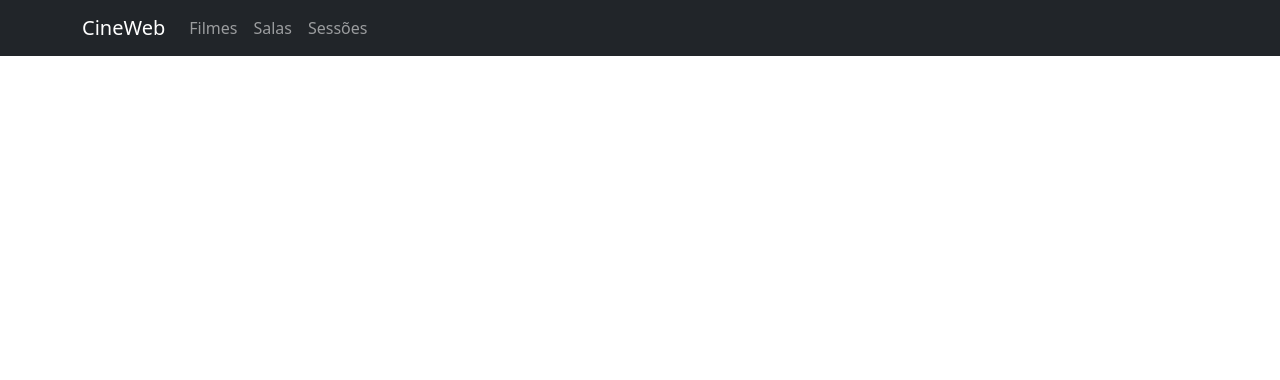
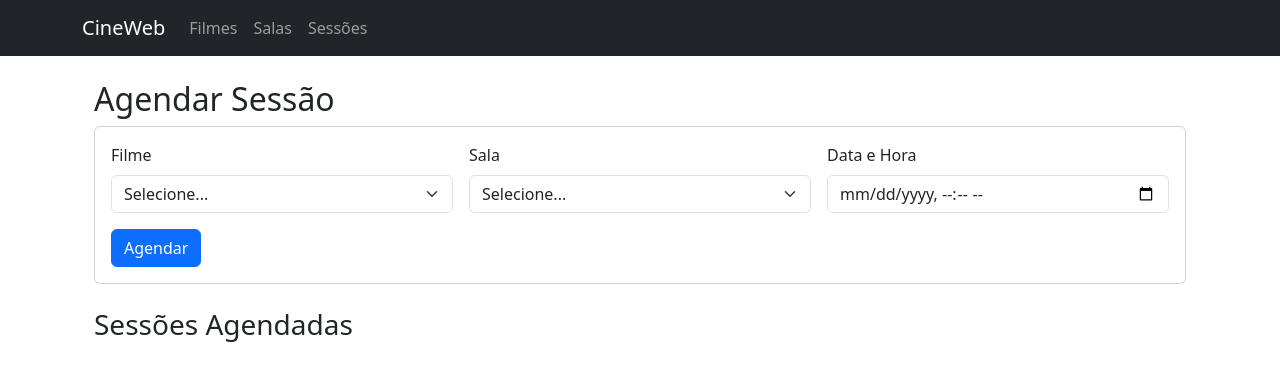
Before and after one commit to rovicz/Web-P2-Cinema, a React (Vite) app: page /sessoes in a window 1280 px wide. Shown: the top 380 px of the page. Built offline with nearby package versions, Linux system fonts and the light colour scheme; data requests are answered from the project's data file.

Commit message:
feat: creating sessoes page

```diff
--- a/src/App.tsx
+++ b/src/App.tsx
@@ -3,6 +3,7 @@ import { Toaster } from "sonner";
 import { Navbar } from "./components/Navbar";
 import { Filmes } from "./pages/Filmes";
 import { Salas } from "./pages/Salas";
+import { Sessoes } from "./pages/Sessoes";
 
 function App() {
   return (
@@ -12,6 +13,7 @@ function App() {
         <Routes>
           <Route path="/filmes" element={<Filmes />} />
           <Route path="/salas" element={<Salas />} />
+          <Route path="/sessoes" element={<Sessoes />} />
           <Route path="/" element={<Filmes />} />
         </Routes>
       </main>
--- /dev/null
+++ b/src/pages/Sessoes.tsx
@@ -0,0 +1,178 @@
+import { useState, useEffect } from "react";
+import { z } from "zod";
+import { toast } from "sonner";
+import { type Sessao, type Filme, type Sala, sessaoSchema } from "../types";
+
+export function Sessoes() {
+  const [sessoes, setSessoes] = useState<Sessao[]>([]);
+  const [filmes, setFilmes] = useState<Filme[]>([]);
+  const [salas, setSalas] = useState<Sala[]>([]);
+  const [formData, setFormData] = useState({
+    filmeId: "",
+    salaId: "",
+    dataHora: "",
+  });
+  const [errors, setErrors] = useState<{ [key: string]: string }>({});
+
+  useEffect(() => {
+    Promise.all([
+      fetch("http://localhost:3000/sessoes").then((r) => r.json()),
+      fetch("http://localhost:3000/filmes").then((r) => r.json()),
+      fetch("http://localhost:3000/salas").then((r) => r.json()),
+    ]).then(([sessoesData, filmesData, salasData]) => {
+      setSessoes(sessoesData);
+      setFilmes(filmesData);
+      setSalas(salasData);
+    });
+  }, []);
+
+  const handleSubmit = async (e: React.FormEvent) => {
+    e.preventDefault();
+    try {
+      const dados = sessaoSchema.parse(formData);
+      setErrors({});
+
+      const payload = {
+        filmeId: Number(dados.filmeId),
+        salaId: Number(dados.salaId),
+        dataHora: dados.dataHora,
+      };
+
+      await fetch("http://localhost:3000/sessoes", {
+        method: "POST",
+        headers: { "Content-Type": "application/json" },
+        body: JSON.stringify(payload),
+      });
+      toast.success("Sessão agendada!");
+      window.location.reload();
+    } catch (err) {
+      if (err instanceof z.ZodError) {
+        const fieldErrors: { [key: string]: string } = {};
+        err.issues.forEach((error) => {
+          fieldErrors[error.path[0] as string] = error.message;
+        });
+        setErrors(fieldErrors);
+      }
+    }
+  };
+
+  const venderIngresso = async (sessaoId: number) => {
+    const tipo = prompt(
+      "Tipo do ingresso:\n1 - Inteira (R$ 20)\n2 - Meia (R$ 10)",
+    );
+    if (tipo === "1" || tipo === "2") {
+      const valor = tipo === "1" ? 20 : 10;
+      try {
+        await fetch("http://localhost:3000/ingressos", {
+          method: "POST",
+          headers: { "Content-Type": "application/json" },
+          body: JSON.stringify({
+            sessaoId,
+            tipo: tipo === "1" ? "Inteira" : "Meia",
+            valor,
+          }),
+        });
+        toast.success(`Ingresso vendido! Valor: R$ ${valor.toFixed(2)}`);
+      } catch (error) {
+        toast.error("Falha ao vender ingresso. Tente novamente.");
+        console.error(error);
+      }
+    }
+  };
+
+  const getNomeFilme = (id: number) =>
+    filmes.find((f) => f.id === id)?.titulo || "Desconhecido";
+  const getNumeroSala = (id: number) =>
+    salas.find((s) => s.id === id)?.numero || "?";
+
+  return (
+    <div className="container">
+      <h2>Agendar Sessão</h2>
+      <form onSubmit={handleSubmit} className="card p-3 mb-4">
+        <div className="row g-3">
+          <div className="col-md-4">
+            <label className="form-label">Filme</label>
+            <select
+              className={`form-select ${errors.filmeId ? "is-invalid" : ""}`}
+              onChange={(e) =>
+                setFormData({ ...formData, filmeId: e.target.value })
+              }
+            >
+              <option value="">Selecione...</option>
+              {filmes.map((f) => (
+                <option key={f.id} value={f.id}>
+                  {f.titulo}
+                </option>
+              ))}
+            </select>
+            {errors.filmeId && (
+              <div className="invalid-feedback">{errors.filmeId}</div>
+            )}
+          </div>
+          <div className="col-md-4">
+            <label className="form-label">Sala</label>
+            <select
+              className={`form-select ${errors.salaId ? "is-invalid" : ""}`}
+              onChange={(e) =>
+                setFormData({ ...formData, salaId: e.target.value })
+              }
+            >
+              <option value="">Selecione...</option>
+              {salas.map((s) => (
+                <option key={s.id} value={s.id}>
+                  Sala {s.numero}
+                </option>
+              ))}
+            </select>
+            {errors.salaId && (
+              <div className="invalid-feedback">{errors.salaId}</div>
+            )}
+          </div>
+          <div className="col-md-4">
+            <label className="form-label">Data e Hora</label>
+            <input
+              type="datetime-local"
+              className={`form-control ${errors.dataHora ? "is-invalid" : ""}`}
+              onChange={(e) =>
+                setFormData({ ...formData, dataHora: e.target.value })
+              }
+            />
+            {errors.dataHora && (
+              <div className="invalid-feedback">{errors.dataHora}</div>
+            )}
+          </div>
+          <div className="col-12">
+            <button type="submit" className="btn btn-primary">
+              Agendar
+            </button>
+          </div>
+        </div>
+      </form>
+
+      <h3>Sessões Agendadas</h3>
+      <div className="row">
+        {sessoes.map((sessao) => (
+          <div key={sessao.id} className="col-md-6 mb-3">
+            <div className="card">
+              <div className="card-body">
+                <h5 className="card-title">{getNomeFilme(sessao.filmeId)}</h5>
+                <h6 className="card-subtitle mb-2 text-muted">
+                  Sala: {getNumeroSala(sessao.salaId)}
+                </h6>
+                <p className="card-text">
+                  Data: {new Date(sessao.dataHora).toLocaleString()}
+                </p>
+                <button
+                  onClick={() => venderIngresso(sessao.id)}
+                  className="btn btn-success"
+                >
+                  <i className="bi bi-ticket-perforated"></i> Vender Ingresso
+                </button>
+              </div>
+            </div>
+          </div>
+        ))}
+      </div>
+    </div>
+  );
+}
```
